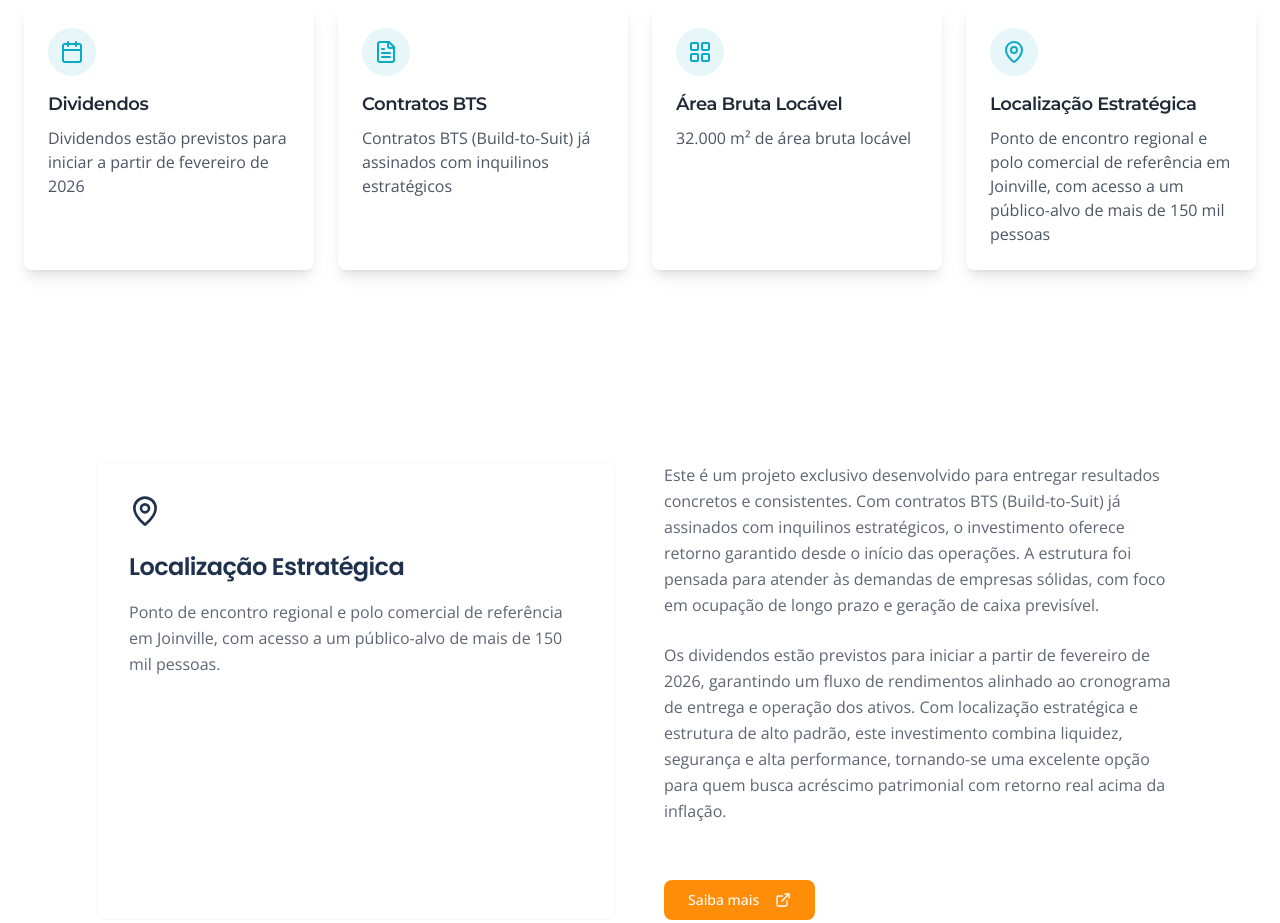
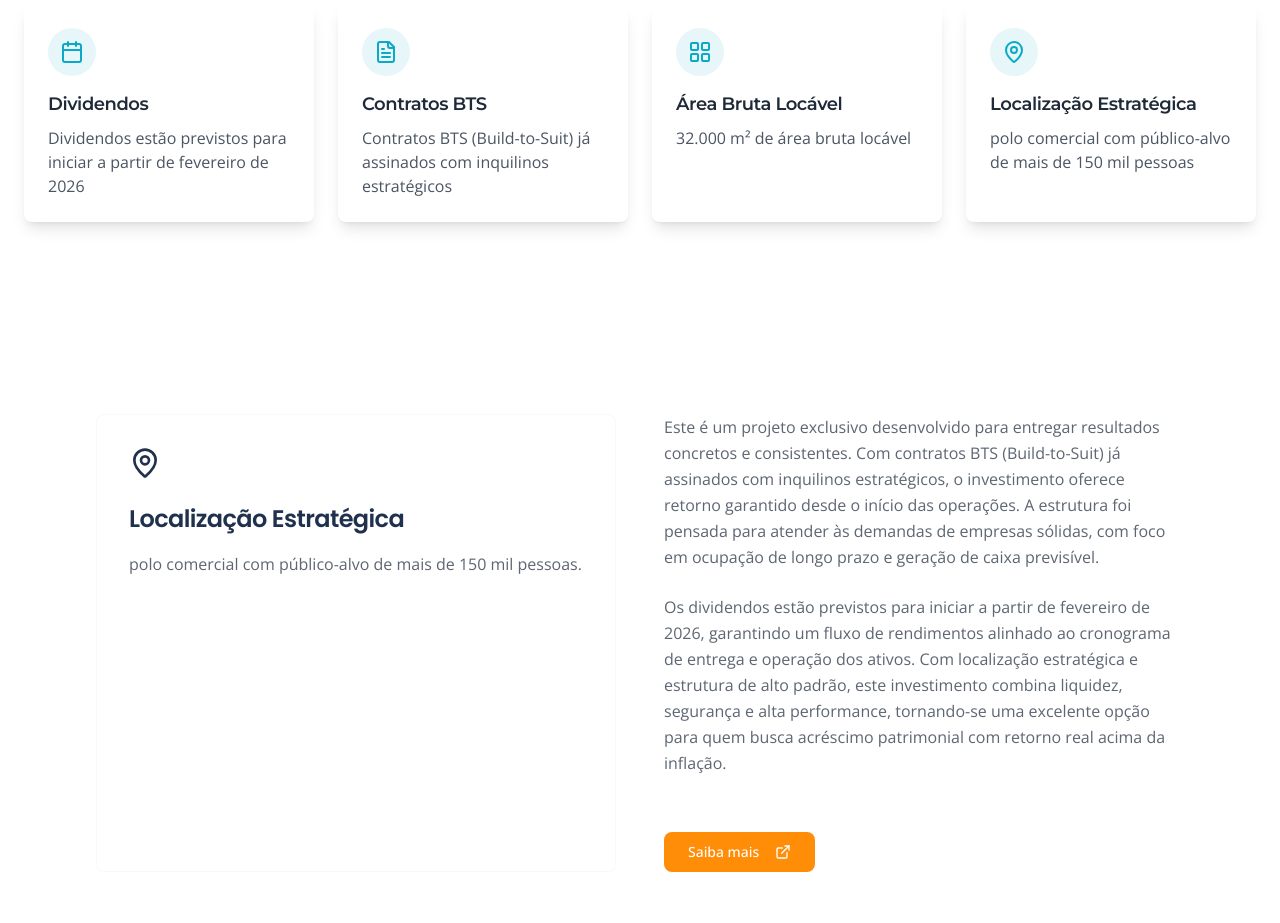
Before and after one commit to biancabela/joinville-investment-hub, a React (Vite) app: page / in a window 1280 px wide. Shown: the part 860-1783 px from the top of the page. Built offline with nearby package versions, Linux system fonts and the light colour scheme.

Commit message:
Update strategic location card text
Change the text of the strategic location card.

```diff
--- a/src/components/FeatureCards.tsx
+++ b/src/components/FeatureCards.tsx
@@ -62,7 +62,7 @@ const FeatureCards = () => {
             </CardHeader>
             <CardContent>
               <p className="text-gray-600">
-                Ponto de encontro regional e polo comercial de referência em Joinville, com acesso a um público-alvo de mais de 150 mil pessoas
+                polo comercial com público-alvo de mais de 150 mil pessoas
               </p>
             </CardContent>
           </Card>
--- a/src/components/Highlights.tsx
+++ b/src/components/Highlights.tsx
@@ -17,7 +17,7 @@ const Highlights = () => {
                 <MapPin className="text-[#20314e] h-8 w-8 mb-6" />
                 <h3 className="text-2xl font-poppins font-semibold text-[#20314e] mb-4">Localização Estratégica</h3>
                 <p className="text-gray-600/90 leading-relaxed font-opensans font-light">
-                  Ponto de encontro regional e polo comercial de referência em Joinville, com acesso a um público-alvo de mais de 150 mil pessoas.
+                  polo comercial com público-alvo de mais de 150 mil pessoas.
                 </p>
               </div>
             </Card>
```
